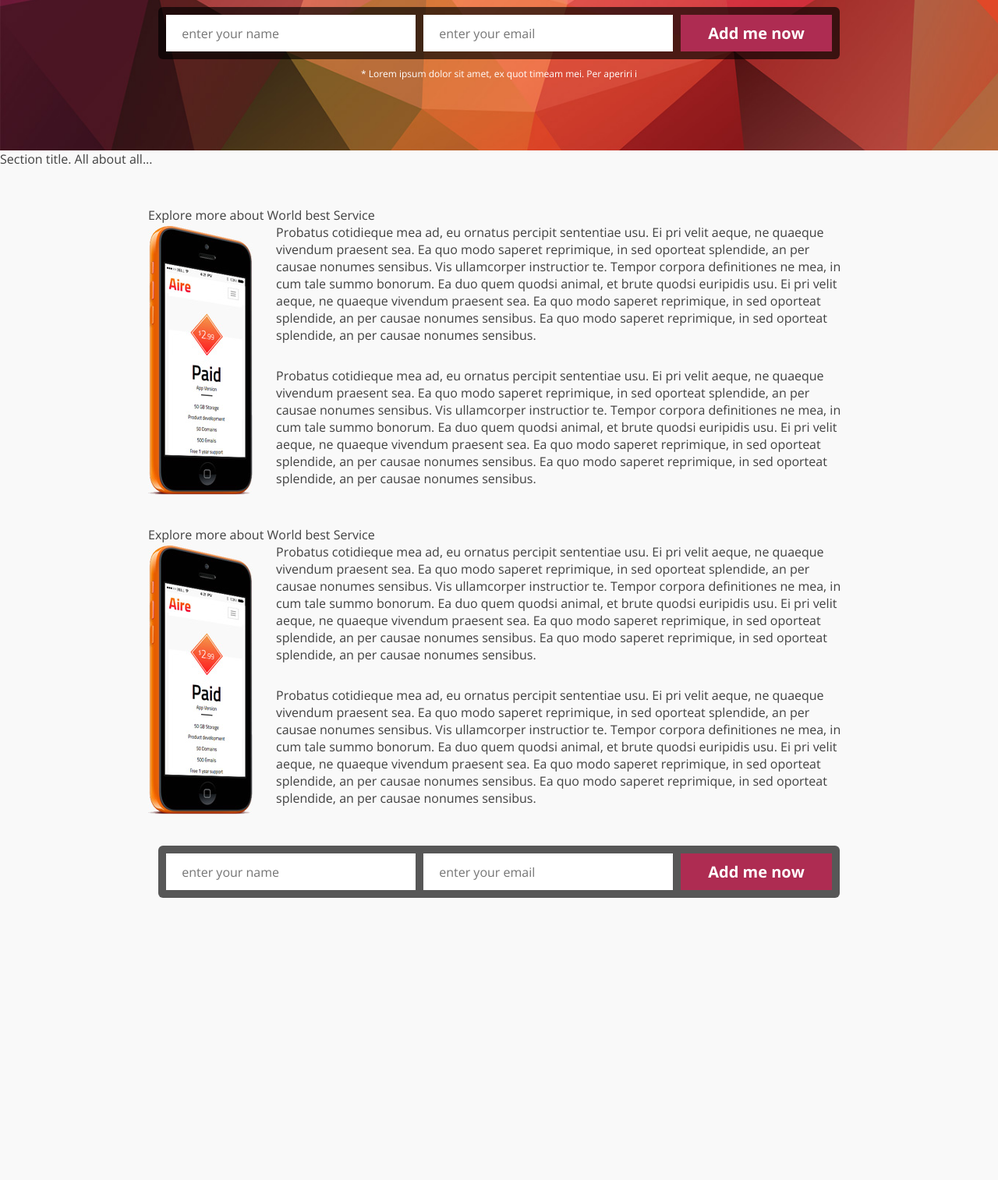
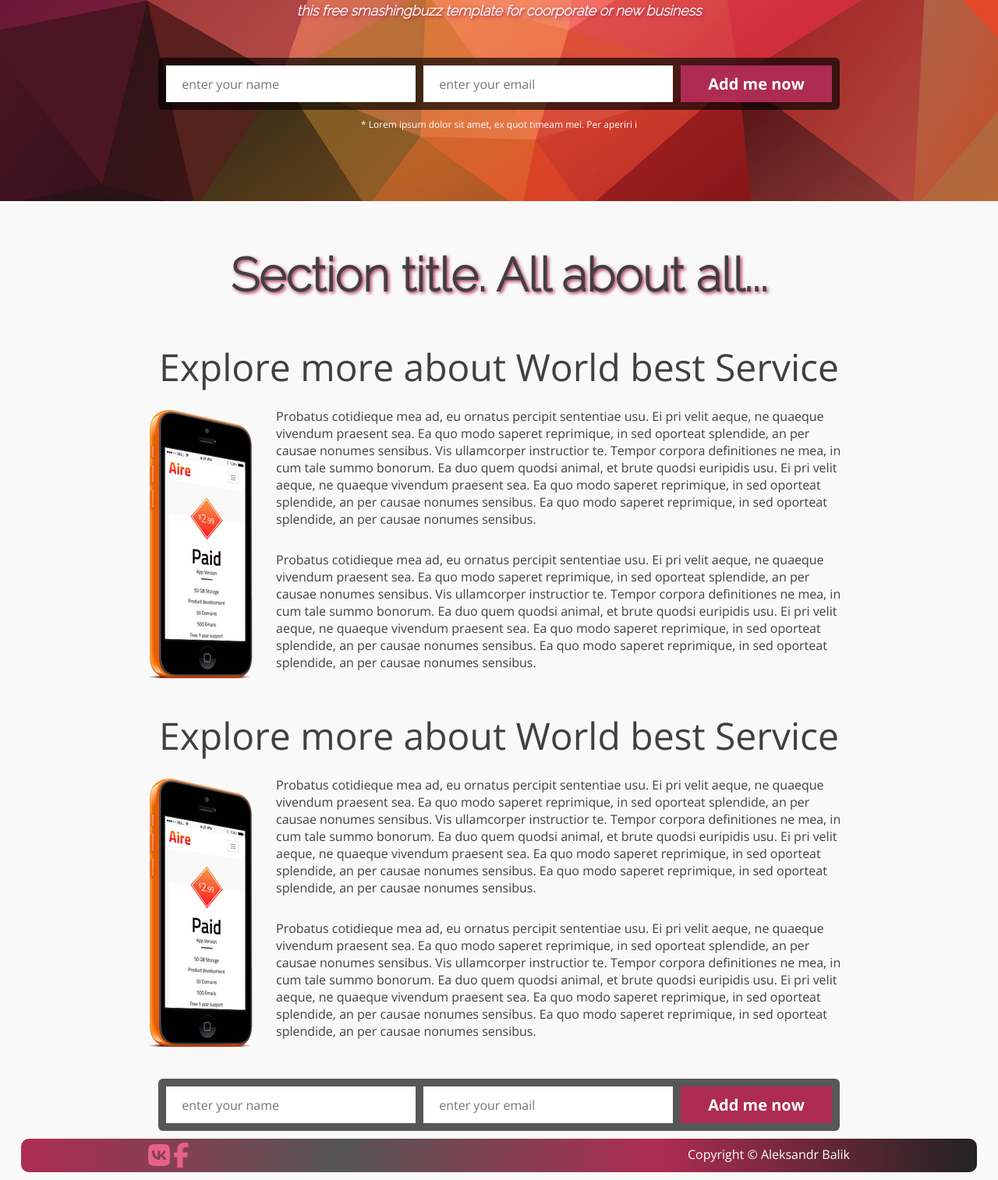
Before and after one commit to A-balik1/a-balik1.github.io, a plain HTML site: page index.html in a window 1280 px wide. Shown: the part 222-1736 px from the top of the page at 78% size. Before the commit the page ends 1384 px from the top, so only its background shows below. Drawn offline with nearby package versions, Linux system fonts and the light colour scheme.

Commit message:
fcx
.hjfu

```diff
--- a/index.html
+++ b/index.html
@@ -2,17 +2,20 @@
 <html lang="en">
 <head>
 	<meta charset="utf-8">
+	<meta name="viewport" content="width=device-width, initial-scale=1.0">
+	<link rel="stylesheet" href="reset.css">
+	<link rel="stylesheet" href="path/to/font-awesome/css/font-awesome.min.css">
+	<link rel="stylesheet" type="text/css" href="style.css" />
+	<title>Company name - home page</title>
 
-	<link rel="stylesheet" href="reset.css">
-	<link rel="stylesheet" type="text/css" href="style.css" />
-	<meta name="viewport" content="width=device-width, initial-scale=1.0">
-	<title>Company name - home page</title>
+	<script src="https://use.fontawesome.com/edcc897c12.js"></script>
+
 </head>
 
 <body>
 	<header>
 		<h1>If you like to Get Update, add yourself</h1>
-		<h3>this free smashingbuzz template for coorporate or new business </h3>
+		<h2>this free smashingbuzz template for coorporate or new business </h2>
 		<div class="subscribe">
 			<form action="#" method="post">
 				<input type="text" name="name" placeholder="enter your name">
@@ -44,6 +47,16 @@
 			</form>
 		</div>
 	</section>
-
+	<footer>
+		<div class="container">
+			<div class="social">
+				<a href="https://vk.com/alexandr.balik"><i class="fa fa-vk fa-2x" aria-hidden="true"></i></a>
+				<a href="https://www.facebook.com/alexandr.balik"><i class="fa fa-facebook fa-2x" aria-hidden="true"></i></a>
+			</div>
+			<div class="copyright">
+				Copyright &copy; Aleksandr Balik
+			</div>
+		</div>
+	</footer>
 </body>
 </html>
--- a/style.css
+++ b/style.css
@@ -12,12 +12,12 @@ header {
 	background-size: cover;
 	padding: 135px 20px 90px;
 }
-	header h2 {
+	header h1, h2 {
 		font-size: 3.75em;
 		font-family: 'Raleway', sans-serif;
 		margin-bottom: 20px;
 	}
-	header h3 {
+	header h2 {
 		font-size: 1.125em;
 		font-style: italic;
 		margin-bottom: 50px;
@@ -58,7 +58,13 @@ article {
 	margin: 50px auto;
 	padding: 0 20px;
 }
-	article h1 {
+	h2 {
+		text-align: center;
+		margin-top: 1em;
+		font-weight: bold;
+		filter: drop-shadow(2px 2px 2px #ae2c52);
+	}
+	article h3 {
 		font-size: 3em;
 		text-align: center;
 		margin-bottom: 20px;
@@ -70,7 +76,35 @@ article {
 		float: left;
 		margin: 0 30px 20px 0;
 	}
-
+/*--------------------------------article------------------------------*/
+/*----------------------------------footer-----------------------------*/
+footer {
+	width: 95%;
+	height: auto;
+	margin: 10px auto;
+	padding: 5px;
+	background-image: linear-gradient(to right, #ae2c52, #555, #ae2c52, #222);
+	border-radius: 10px;
+	color: #fff;
+}
+	.container {
+		max-width: 900px;
+		margin: 0 auto;
+	}
+	.container::after {
+		content: "";
+		display: table;
+		clear: both;
+	}
+	.social {
+		float: left;
+	}
+	.copyright {
+		float: right;
+		line-height: 30px;
+	}
+/*----------------------------------footer-----------------------------*/
+/*------------------------------media---------------------------------*/
 @media screen and (max-width: 950px) {
 	.subscribe input[type="text"], .subscribe input[type="email"] {
 		width: 260px;
@@ -85,16 +119,16 @@ article {
 	header {
 		padding: 30px 20px;
 	}
-		header h2 {
+		header h1, h2 {
 		font-size: 2.75em;
 		}
-		header h3 {
+		header h2 {
 			margin-bottom: 20px;
 		}
 	article {
 		margin: 20px auto;
 	}
-		article h1 {
+		article h3 {
 			font-size: 2em;
 		}
 		article p {
@@ -108,10 +142,10 @@ article {
 	.subscribe input[type="text"], .subscribe input[type="email"] {
 		width: 260px;
 	}
-	header h2 {
+	header h1, h2 {
 		font-size: 1.75em;
 	}
-	article h1 {
+	article h3 {
 			font-size: 1.3em;
 		}
 	article p {
```
